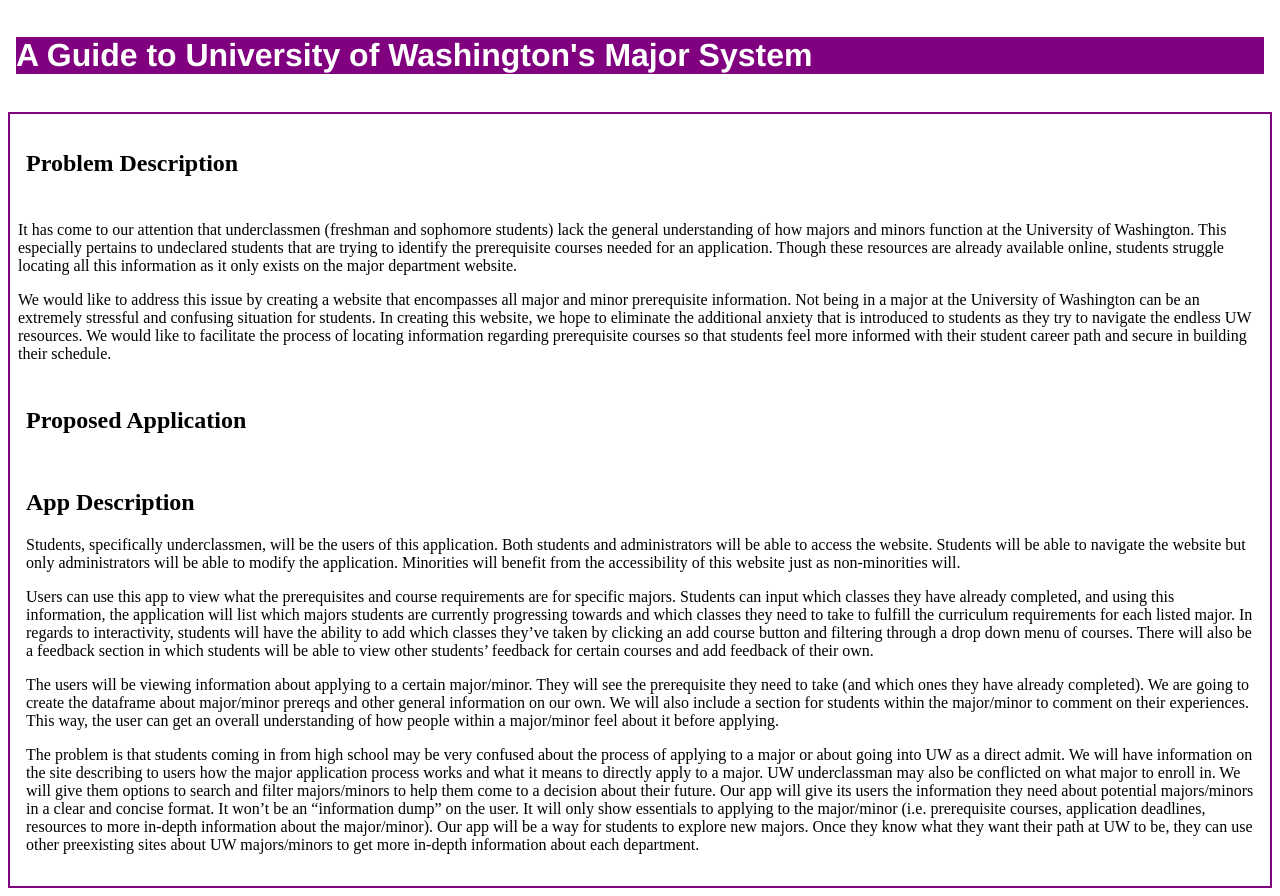
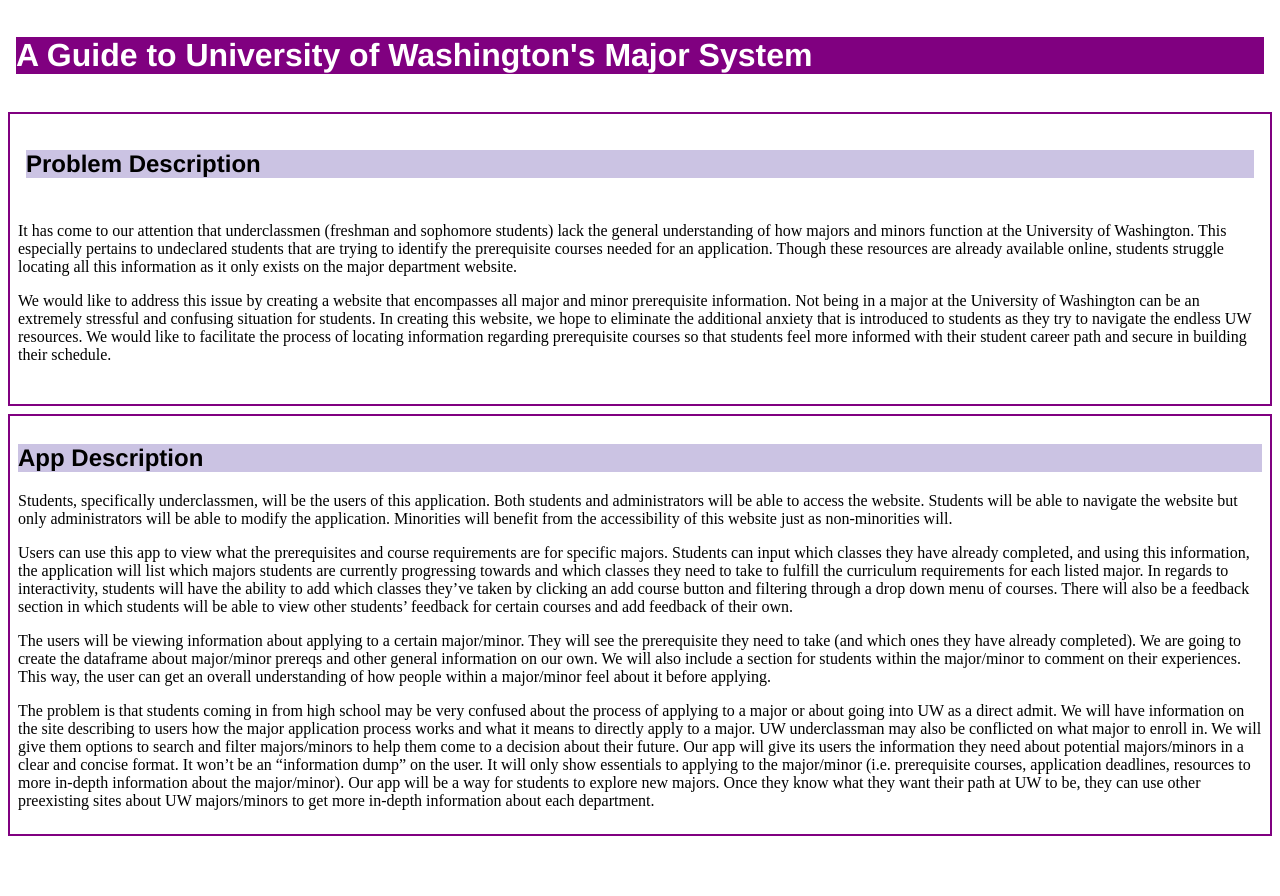
Before and after one commit to info340-au22/project-phariha, a plain HTML site: page proposal.html in a window 1280 px wide. After the commit the page ends 844 px from the top, so only its background shows below. Drawn offline with Linux system fonts and the light colour scheme.

Commit message:
final edits

```diff
--- a/css/proposal.css
+++ b/css/proposal.css
@@ -2,6 +2,11 @@
     background-color: purple;
     color: white;
     font-family:'Helvetica', Courier, monospace;
+}
+
+h2 {
+    background-color: #CBC3E3;
+    font-family: 'Helvetica', Courier, monospace;
 }
 
 header {
--- a/proposal.html
+++ b/proposal.html
@@ -26,16 +26,14 @@
                 We would like to address this issue by creating a website that encompasses all major and minor prerequisite information. Not being in a major at the University of Washington can be an extremely stressful and confusing situation for students. In creating this website, we hope to eliminate the additional anxiety that is introduced to students as they try to navigate the endless UW resources. We would like to facilitate the process of locating information regarding prerequisite courses so that students feel more informed with their student career path and secure in building their schedule.
             </p>
         <header>
-            <h2>Proposed Application</h2>
-        </header>
-        <header>
-            <h2>App Description</h2>
+    </section>
+    <section>
+        <h2>App Description</h2>
             <p>
                 Students, specifically underclassmen, will be the users of this application. Both students and administrators will be able to access the website. Students will be able to navigate the website but only administrators will be able to modify the application. Minorities will benefit from the accessibility of this website just as non-minorities will.
             </p>
             <p>
                 Users can use this app to view what the prerequisites and course requirements are for specific majors. Students can input which classes they have already completed, and using this information, the application will list which majors students are currently progressing towards and which classes they need to take to fulfill the curriculum requirements for each listed major. In regards to interactivity, students will have the ability to add which classes they’ve taken by clicking an add course button and filtering through a drop down menu of courses. There will also be a feedback section in which students will be able to view other students’ feedback for certain courses and add feedback of their own.
-
             </p>
             <p>
                 The users will be viewing information about applying to a certain major/minor. They will see the prerequisite they need to take (and which ones they have already completed). We are going to create the dataframe about major/minor prereqs and other general information on our own. We will also include a section for students within the major/minor to comment on their experiences. This way,  the user can get an overall understanding of how people within a major/minor feel about it before applying.
@@ -44,9 +42,7 @@
                 The problem is that students coming in from high school may be very confused about the process of applying to a major or about going into UW as a direct admit. We will have information on the site describing to users how the major application process works and what it means to directly apply to a major. UW underclassman may also be conflicted on what major to enroll in. We will give them options to search and filter majors/minors to help them come to a decision about their future. Our app will give its users the information they need about potential majors/minors in a clear and concise format. It won’t be an “information dump” on the user. It will only show essentials to applying to the major/minor (i.e. prerequisite courses, application deadlines, resources to more in-depth information about the major/minor). Our app will be a way for students to explore new majors. Once they know what they want their path at UW to be, they can use other preexisting sites about UW majors/minors to get more in-depth information about each department.
             </p>
         </header>
-
     </section>
 </main>
-
 </body>
 </html>
```
